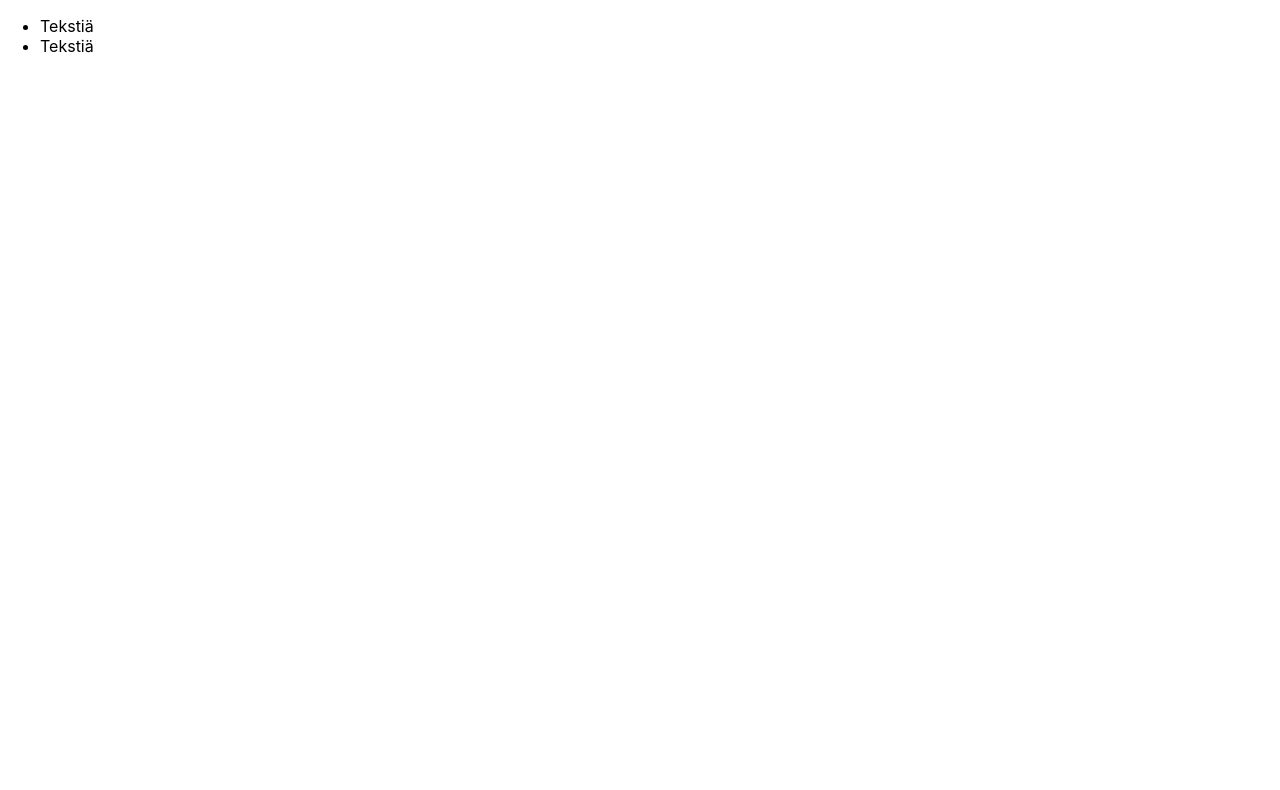
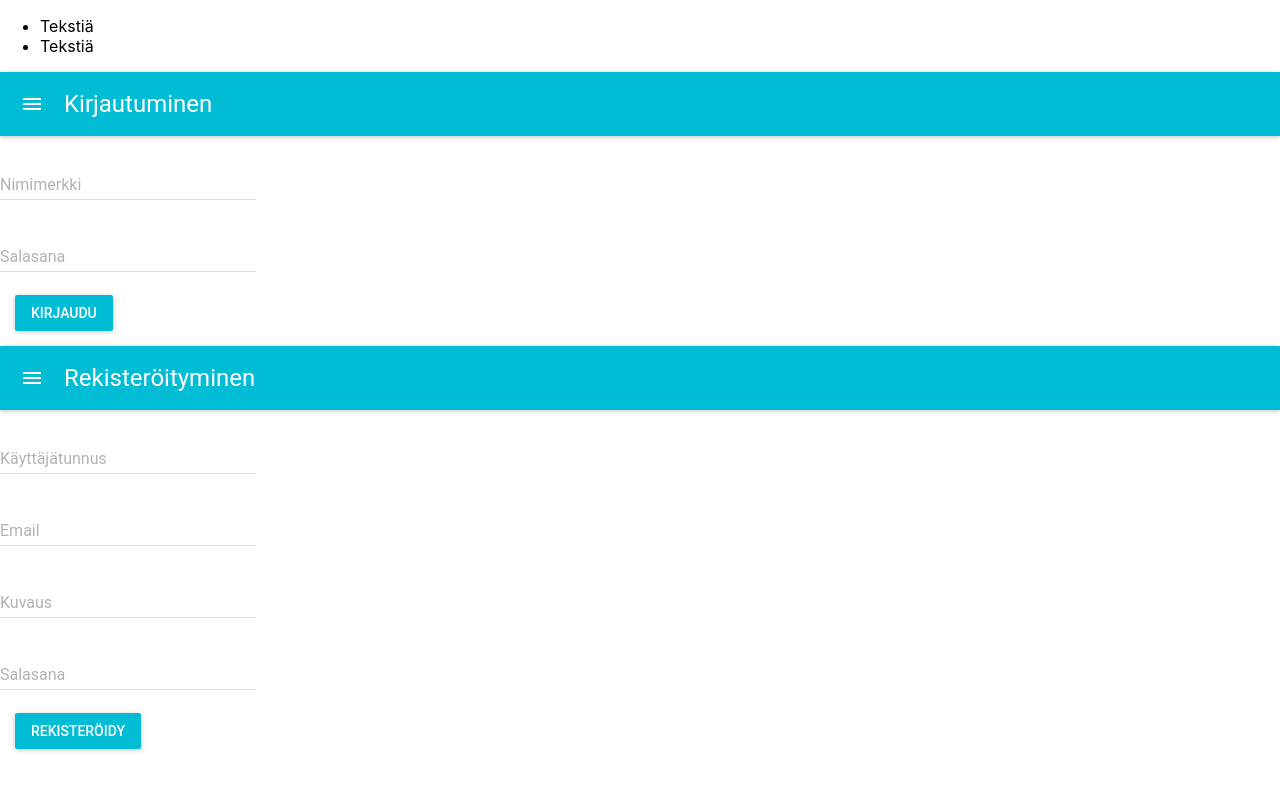
Before and after one commit to emmatuovinen/foorumi-client, a React (Create React App) app: page / in a window 1280 px wide. Shown: the top 790 px of the page. Built offline with nearby package versions, Linux system fonts and the light colour scheme.

Commit message:
Kirjautuminen ja rekisteröinti-komponentit lisätty

```diff
--- a/package.json
+++ b/package.json
@@ -4,10 +4,12 @@
   "private": true,
   "dependencies": {
     "axios": "^0.18.0",
+    "material-ui": "^0.20.2",
     "react": "^16.6.0",
     "react-dom": "^16.6.0",
     "react-router-dom": "^4.3.1",
     "react-scripts": "2.1.0",
+    "react-tap-event-plugin": "^3.0.3",
     "reactstrap": "^6.5.0"
   },
   "scripts": {
--- a/src/App.js
+++ b/src/App.js
@@ -1,12 +1,28 @@
 import React, { Component } from "react";
 import "./App.css";
 import Keskustelu from "./components/Keskustelu";
+import Kirjautuminen from "./components/Kirjautuminen";
+import Rekisteröinti from "./components/Rekisteröinti";
+
+var käyttäjä = {
+  kayttaja_id: 0,
+  kayttajataso: {
+    kayttajataso_id: 0,
+    nimi: "admin"
+  },
+  email: "pekka@asekauppias.fi",
+  nimimerkki: "Pekka",
+  kuvaus: "Olen Pekka. Intohimoinen aseharrastaja ja lasten ystävä.",
+  aktiivisuus: Date.now()
+};
 
 class App extends Component {
   render() {
     return (
       <div>
-        <Keskustelu />
+        <Keskustelu kirjautunut = {käyttäjä} />
+        <Kirjautuminen />
+        <Rekisteröinti />
       </div>
     );
   }
--- a/src/apiClient.js
+++ b/src/apiClient.js
@@ -1,4 +1,6 @@
 import Axios from "axios";
+
+var apiBaseUrl = 'tähän api url';
 
 var dummytasot = [
   {
@@ -98,4 +100,24 @@ export function HaeViestitLangalta(lanka_id, callback) {
   callback(data);
 }
 
+export function Kirjaudu(callback) {
+    // token-logiikka puuttuu
+    var kirjautumistieto={
+        "nimimerkki":this.state.nimimerkki,
+        "salasana":this.state.salasana
+        }
+    Axios.post(apiBaseUrl+'kirjautuminen', kirjautumistieto)
+    .then(function (response) {
+        if(response.data.code == 200) {
+            console.log("Kirjautuminen onnistui");
+        }
+        else if(response.data.code == 204) {
+            console.log("Salasana ja käyttäjätunnus eivät täsmää");
+        }
+        else {
+            console.log("Käyttäjää ei löydy");
+        }
+    })
+}
+
 export default function() {}
--- a/src/components/Keskustelu.js
+++ b/src/components/Keskustelu.js
@@ -1,5 +1,6 @@
 import React, { Component } from "react";
 import { HaeAlueet } from "../apiClient";
+
 
 function Alue(props) {
   let alue = props.alue;
@@ -18,6 +19,7 @@ class Keskustelu extends Component {
     return (
       <div>
         <ul>{alueet}</ul>
+
       </div>
     );
   }
--- /dev/null
+++ b/src/components/Kirjautuminen.js
@@ -0,0 +1,57 @@
+import React, { Component } from "react";
+import MuiThemeProvider from "material-ui/styles/MuiThemeProvider";
+import AppBar from "material-ui/AppBar";
+import RaisedButton from "material-ui/RaisedButton";
+import TextField from "material-ui/TextField";
+import {Kirjaudu} from '../apiClient';
+
+class Kirjautuminen extends Component {
+  constructor(props) {
+    super(props);
+    this.state = { nimimerkki: "", salasana: "" };
+  }
+
+  handleClick = event => {
+    console.log(this.state);
+    this.props.Kirjaudu(this.state);
+  };
+
+  render() {
+    return (
+      <div>
+        <MuiThemeProvider>
+          <div>
+            <AppBar title="Kirjautuminen" />
+            <TextField
+              hintText="Syötä nimimerkki"
+              floatingLabelText="Nimimerkki"
+              onChange={(event, uusiArvo) =>
+                this.setState({ nimimerkki: uusiArvo })
+              }
+            />
+            <br />
+            <TextField
+              hintText="Syötä salasana"
+              floatingLabelText="Salasana"
+              onChange={(event, uusiArvo) =>
+                this.setState({ salasana: uusiArvo })
+              }
+            />
+            <br />
+            <RaisedButton
+              label="Kirjaudu"
+              primary={true}
+              style={style}
+              onClick={event => this.handleClick(event)}
+            />
+          </div>
+        </MuiThemeProvider>
+      </div>
+    );
+  }
+}
+const style = {
+  margin: 15
+};
+
+export default Kirjautuminen;
--- /dev/null
+++ b/src/components/Rekisteröinti.js
@@ -0,0 +1,74 @@
+import React, { Component } from "react";
+import MuiThemeProvider from "material-ui/styles/MuiThemeProvider";
+import AppBar from "material-ui/AppBar";
+import RaisedButton from "material-ui/RaisedButton";
+import TextField from "material-ui/TextField";
+import axios from "axios";
+
+class Rekisteröinti extends Component {
+  constructor(props) {
+    super(props);
+    this.state = {
+      kayttajatunnus: "",
+      email: "",
+      kuvaus: "",
+      salasana: ""
+    };
+  }
+
+  render() {
+    return (
+      <div>
+        <MuiThemeProvider>
+          <div>
+            <AppBar title="Rekisteröityminen" />
+            <TextField
+              hintText="Syötä käyttäjätunnus"
+              floatingLabelText="Käyttäjätunnus"
+              onChange={(event, uusiArvo) =>
+                this.setState({ kayttajatunnus: uusiArvo })
+              }
+            />
+            <br />
+            <TextField
+              hintText="Syötä email"
+              type="email"
+              floatingLabelText="Email"
+              onChange={(event, uusiArvo) =>
+                this.setState({ email: uusiArvo })}
+            />
+            <br />
+            <TextField
+              hintText="Syötä kuvaus"
+              floatingLabelText="Kuvaus"
+              onChange={(event, uusiArvo) =>
+                this.setState({ kuvaus: uusiArvo })
+              }
+            />
+            <br />
+            <TextField
+              hintText="Syötä salasana"
+              type="password"
+              floatingLabelText="Salasana"
+              onChange={(event, uusiArvo) =>
+                this.setState({ salasana: uusiArvo })
+              }
+            />
+            <br />
+            <RaisedButton
+              label="Rekisteröidy"
+              primary={true}
+              style={style}
+              onClick={event => this.handleClick(event)}
+            />
+          </div>
+        </MuiThemeProvider>
+      </div>
+    );
+  }
+}
+const style = {
+  margin: 15
+};
+
+export default Rekisteröinti;
```
Also changed, not shown: src/Sisäänkäynti.js (added, +17 -0 lines), 1 other file (tests, documents, lock files or other folders).
